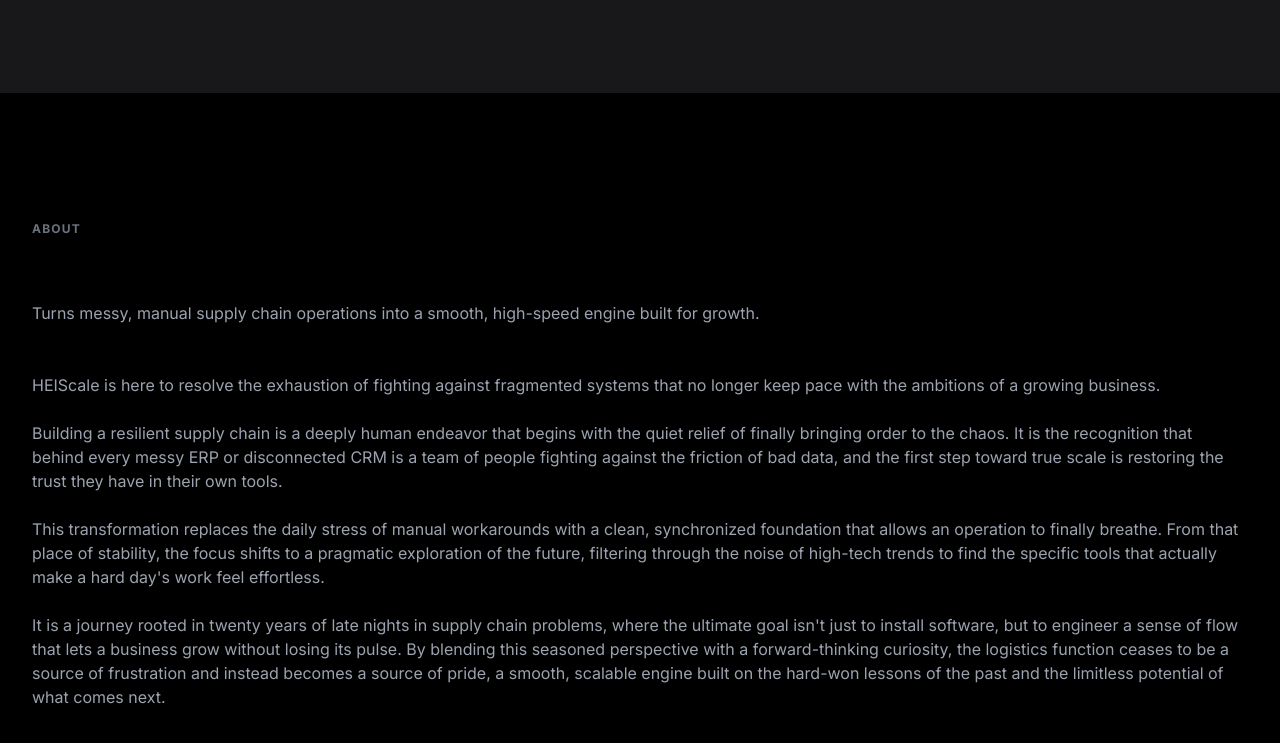
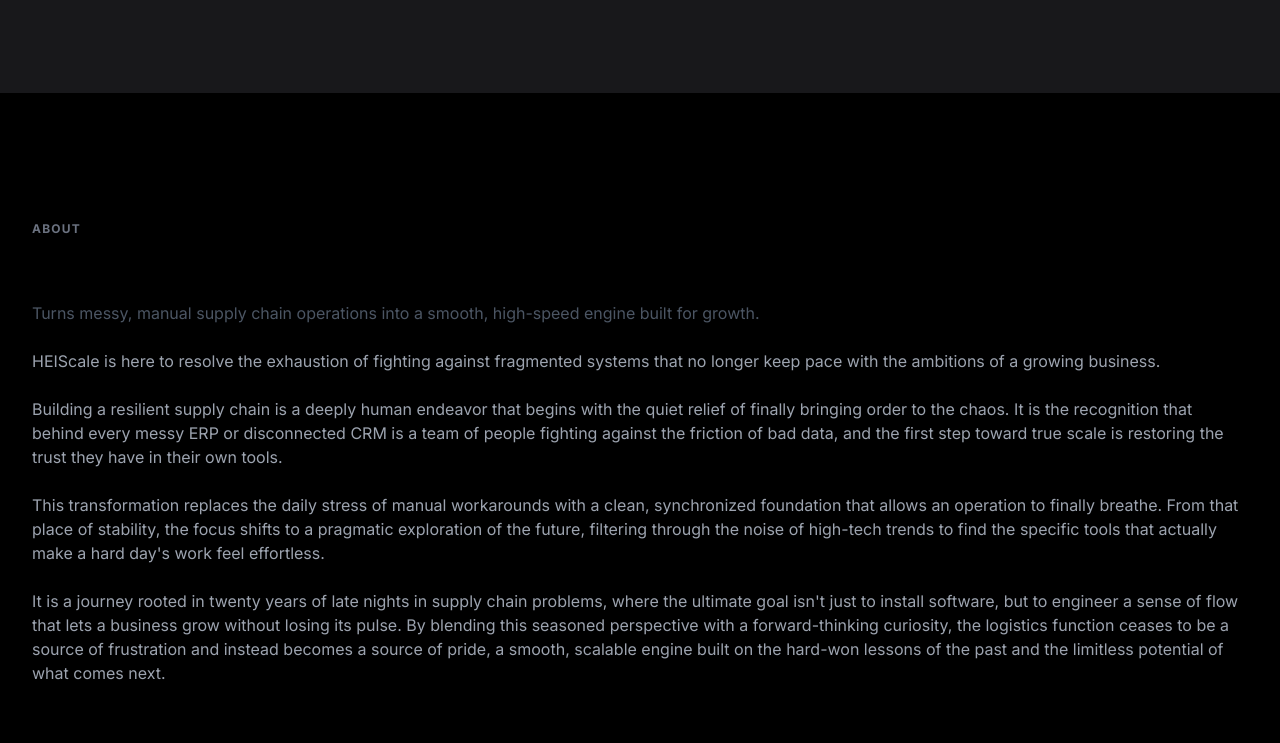
Before and after one commit to BillyL6/Heiscale, a website: page index.html in a window 1280 px wide. Shown: the part 1226-1969 px from the top of the page. Drawn offline with nearby package versions, Linux system fonts and the light colour scheme.

Commit message:
Update index.html

```diff
--- a/index.html
+++ b/index.html
@@ -208,8 +208,8 @@
     <div class="max-w-7xl mx-auto">
         <h2 class="text-xs font-bold uppercase tracking-widest mb-16 text-gray-500">ABOUT</h2>
 
-    <p class="text-gray-400">Turns messy, manual supply chain operations into a smooth, high-speed engine built for growth.</p>
-  <br><br>
+    <p class="text-gray-600">Turns messy, manual supply chain operations into a smooth, high-speed engine built for growth.</p>
+  <br>
 
         <p class="text-gray-400">
             HEIScale is here to resolve the exhaustion of fighting against fragmented systems that no longer keep pace with the ambitions of a growing business.<br><br>
```
